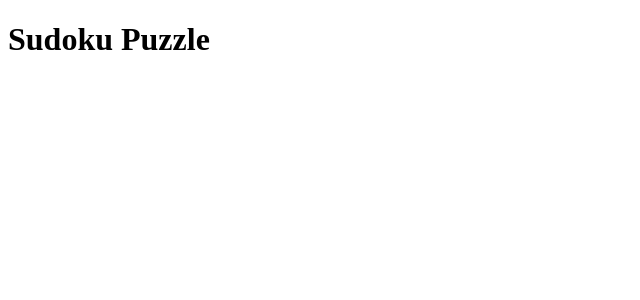
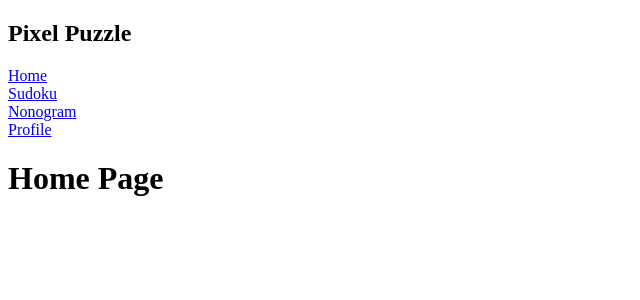
Before and after one commit to rkemmey/personal_proj, a React (Vite) app in the folder front_end/: page / in a window 1280 px wide. Shown: the top 300 px of the page, without its empty margins (0-640 px from the left). Built offline with nearby package versions, Linux system fonts and the light colour scheme; no server answers.

Commit message:
navbar and pages

```diff
--- a/front_end/package.json
+++ b/front_end/package.json
@@ -12,7 +12,8 @@
   "dependencies": {
     "axios": "^1.8.4",
     "react": "^19.0.0",
-    "react-dom": "^19.0.0"
+    "react-dom": "^19.0.0",
+    "react-router-dom": "^7.5.0"
   },
   "devDependencies": {
     "@eslint/js": "^9.21.0",
--- a/front_end/src/App.jsx
+++ b/front_end/src/App.jsx
@@ -1,15 +1,17 @@
-import React from "react";
-import NonoGame from "./components/NonoGame";
-import SudGame from "./components/SudGame";
+import React, { useState } from "react";
+import { Outlet } from "react-router-dom";
+import "./App.css";
+import NavBar from "./components/NavBar";
+//import { Link } from "react-router-dom";
 
 function App() {
   return (
-    <div className="App">
-      {/* <h1>Nonogram Puzzle</h1>
-      <NonoGame /> */}
-      <h1>Sudoku Puzzle</h1>
-      <SudGame />
-    </div>
+    <>
+
+      <NavBar />
+      <Outlet />
+
+    </>
   );
 }
 
--- /dev/null
+++ b/front_end/src/components/NavBar.jsx
@@ -0,0 +1,14 @@
+import { Link } from "react-router-dom";
+
+export default function Navbar() {
+
+  return (
+    <nav>
+      <h1>Pixel Puzzle</h1>
+      <Link to={"/"}>Home</Link><br></br>
+      <Link to={"/sudoku/"}>Sudoku</Link><br></br>
+      <Link to={"/nonogram/"}>Nonogram</Link><br></br>
+      <Link to={"/profile/"}>Profile</Link>
+    </nav>
+  );
+}
--- a/front_end/src/main.jsx
+++ b/front_end/src/main.jsx
@@ -1,8 +1,9 @@
-// import { StrictMode } from 'react'
-import { createRoot } from 'react-dom/client'
-import './index.css'
-import App from './App.jsx'
+import React from "react";
+import ReactDOM from "react-dom/client";
+import "./index.css";
+import { RouterProvider } from "react-router-dom";
+import router from "./router.jsx";
 
-createRoot(document.getElementById('root')).render(
-    <App />
-)
+ReactDOM.createRoot(document.getElementById("root")).render(
+  <RouterProvider router={router} />
+);
--- /dev/null
+++ b/front_end/src/pages/ErrorPage.jsx
@@ -0,0 +1,5 @@
+const ErrorPage = () => {
+    return <h1>Unexpected Error Please Contact Provider</h1>;
+  };
+
+  export default ErrorPage;
--- /dev/null
+++ b/front_end/src/pages/HomePage.jsx
@@ -0,0 +1,9 @@
+const HomePage = () => {
+    return (
+      <>
+        <h1>Home Page</h1>
+      </>
+    );
+  };
+
+  export default HomePage;
--- /dev/null
+++ b/front_end/src/pages/NonoPage.jsx
@@ -0,0 +1,5 @@
+const NonoPage = () => {
+    return <h1>Nonogram</h1>;
+  };
+
+  export default NonoPage;
--- /dev/null
+++ b/front_end/src/pages/NotFound.jsx
@@ -0,0 +1,5 @@
+const NotFound = () => {
+    return <h1>404 This Page Does Not Exist</h1>;
+  };
+
+  export default NotFound;
--- /dev/null
+++ b/front_end/src/pages/ProfilePage.jsx
@@ -0,0 +1,5 @@
+const ProfilePage = () => {
+    return <h1>Profile</h1>;
+  };
+
+  export default ProfilePage;
--- /dev/null
+++ b/front_end/src/pages/SudPage.jsx
@@ -0,0 +1,5 @@
+const SudPage = () => {
+    return <h1>Sudoku</h1>;
+  };
+
+  export default SudPage;
--- /dev/null
+++ b/front_end/src/router.jsx
@@ -0,0 +1,25 @@
+import { createBrowserRouter } from "react-router-dom";
+import App from "./App";
+import HomePage from "./pages/HomePage";
+import SudPage from "./pages/SudPage";
+import NonoPage from "./pages/NonoPage";
+import ProfilePage from "./pages/ProfilePage";
+import NotFound from "./pages/NotFound";
+import ErrorPage from "./pages/ErrorPage";
+
+const router = createBrowserRouter([
+    {
+      path: "/",
+      element: <App />,
+      children: [
+        { index: true, element: <HomePage /> },
+        { path: "/sudoku/", element: <SudPage />},
+        { path: "/nonogram/", element: <NonoPage />},
+        { path: "/profile/", element: <ProfilePage />},
+        { path: "*", element: <NotFound /> },
+      ],
+      errorElement: <ErrorPage />,
+    },
+  ]);
+
+  export default router;
```
Also changed, not shown: 2 other files (tests, documents, lock files or other folders).
